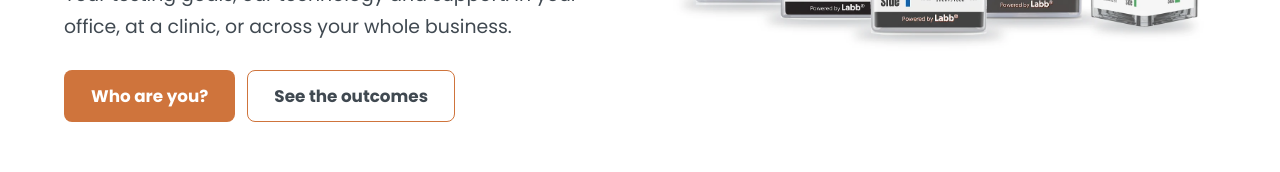
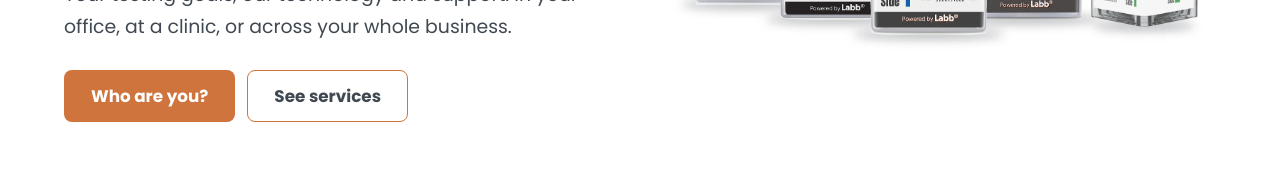
Before and after one commit to LabbNet/labb_com_Website, a Next.js app: page / in a window 1280 px wide. Shown: the part 476-648 px from the top of the page. Built offline with nearby package versions, Linux system fonts and the light colour scheme; no server answers.

Commit message:
Home: See services button
Co-Authored-By: Claude Opus 5.5 <noreply@anthropic.com>
Claude-Session: https://claude.ai/code/session_01KcM2dKoQ8f2RZtp5KgE56T

```diff
--- a/app/page.tsx
+++ b/app/page.tsx
@@ -47,7 +47,7 @@ export default function Home() {
             <p className="lede">Your testing goals, our technology and support. In your office, at a clinic, or across your whole business.</p>
             <div className="btn-row">
               <a href="#who" className="btn btn-primary btn-lg">Who are you?</a>
-              <a href="#outcomes" className="btn btn-outline btn-lg">See the outcomes</a>
+              <a href="#services" className="btn btn-outline btn-lg">See services</a>
             </div>
           </div>
           <GraphicSlot src="/graphics/home/hero-technology.webp" alt="Labb Urine eTest cups UA:06B, UA:13A, UA:23A and UA:18C with the Oral eTest OR:06A oral fluid test" label="Hero: Labb test kit family" w={1565} h={758} priority />
@@ -88,7 +88,7 @@ export default function Home() {
         </div>
       </section>
 
-      <section className="band" id="outcomes">
+      <section className="band" id="services">
         <div className="wrap">
           <div className="band-head">
             <h2>Intelligent solutions for complete employment screening options.</h2>
```
